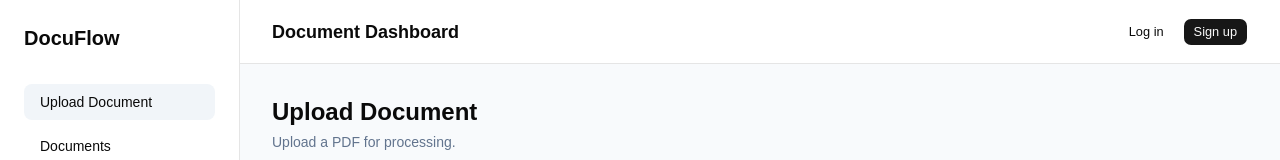
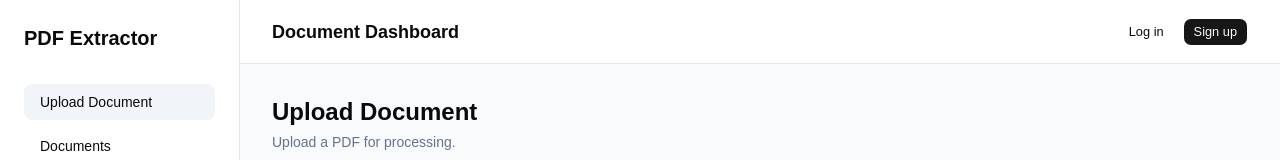
Before and after one commit to DUCANHTRA/document-processing-platform, a React (Vite) app in the folder client/: page /upload in a window 1280 px wide. Shown: the top 160 px of the page. Built offline with nearby package versions, Linux system fonts and the light colour scheme.

Commit message:
chore(name): rename project from DocuFlow to PDF Extractor

```diff
--- a/client/src/App.tsx
+++ b/client/src/App.tsx
@@ -13,7 +13,7 @@ function App() {
     <div className="min-h-screen bg-slate-50">
       {/* Sidebar */}
       <aside className="fixed inset-y-0 left-0 w-60 border-r bg-white p-6">
-        <h1 className="text-xl font-bold">DocuFlow</h1>
+        <h1 className="text-xl font-bold">PDF Extractor</h1>
 
         <nav className="mt-8 space-y-2">
           <NavLink
```
